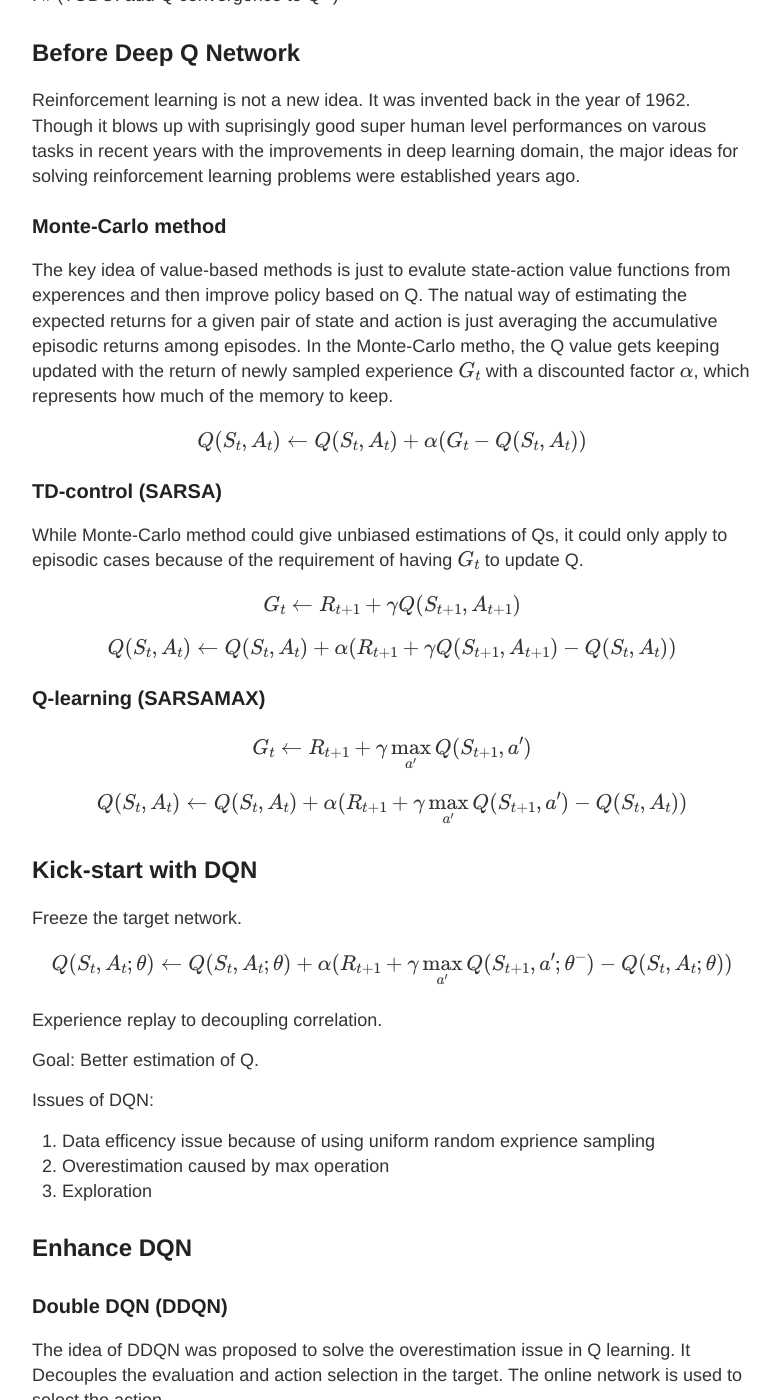
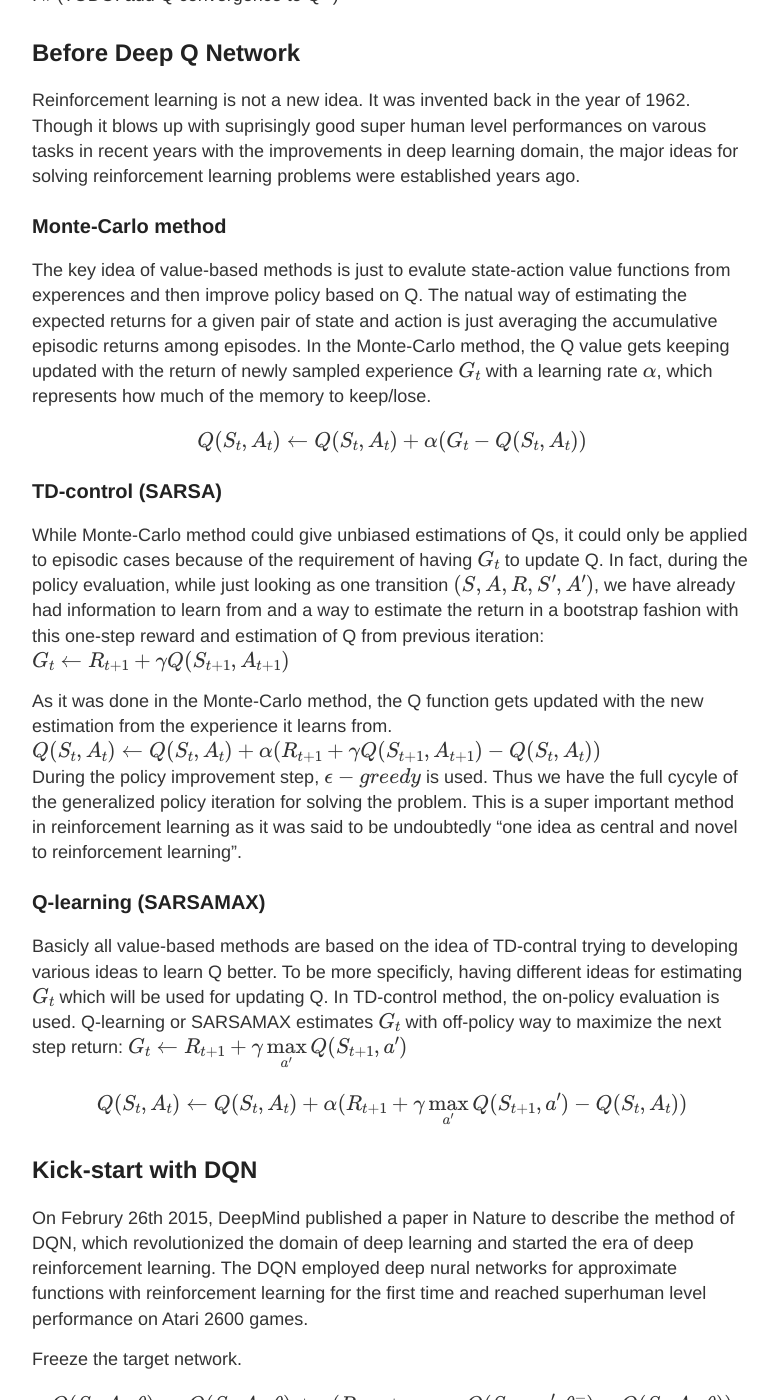
Before and after one commit to jionglearningzhang/jionglearningzhang.github.io, a Jekyll site: the page built from _posts/2019-04-08-on-the-way-of-Q-learning.md, in a window 1280 px wide and 1400 px high, scrolled down 1591 px. Shown: the whole window, without its empty margins (248-1028 px from the left). Built offline with Jekyll 4.4.1, drawn with Linux system fonts in a browser that asks for light colours; formulas are drawn with MathJax 3; some of the changed text lies outside the part shown.

Commit message:
qlearning

```diff
--- a/_posts/2019-04-08-on-the-way-of-Q-learning.md
+++ b/_posts/2019-04-08-on-the-way-of-Q-learning.md
@@ -24,25 +24,28 @@ The goal of reinforcement learning is to establish a policy, based on which to s
 Reinforcement learning is not a new idea. It was invented back in the year of 1962. Though it blows up with suprisingly good super human level performances on varous tasks in recent years with the improvements in deep learning domain, the major ideas for solving reinforcement learning problems were established years ago.
 
 ### Monte-Carlo method
-The key idea of value-based methods is just to evalute state-action value functions from experences and then improve policy based on Q. The natual way of estimating the expected returns for a given pair of state and action is just averaging the accumulative episodic returns among episodes. In the Monte-Carlo metho, the Q value gets keeping updated with the return of newly sampled experience $G_t$ with a discounted factor $\alpha$, which represents how much of the memory to keep.
+The key idea of value-based methods is just to evalute state-action value functions from experences and then improve policy based on Q. The natual way of estimating the expected returns for a given pair of state and action is just averaging the accumulative episodic returns among episodes. In the Monte-Carlo method, the Q value gets keeping updated with the return of newly sampled experience $G_t$ with a learning rate $\alpha$, which represents how much of the memory to keep/lose.
 
 $$Q(S_t, A_t) \leftarrow Q(S_t, A_t) + \alpha (G_t - Q(S_t, A_t))$$
 
 ### TD-control (SARSA)
-While Monte-Carlo method could give unbiased estimations of Qs, it could only apply to episodic cases because of the requirement of having $G_t$ to update Q.
-
+While Monte-Carlo method could give unbiased estimations of Qs, it could only be applied to episodic cases because of the requirement of having $G_t$ to update Q. In fact, during the policy evaluation, while just looking as one transition $(S, A, R, S', A')$, we have already had  information to learn from and a way to estimate the return in a bootstrap fashion with this one-step reward and estimation of Q from previous iteration:
 $$ G_t \leftarrow R_{t+1} + \gamma Q(S_{t+1},A_{t+1}) $$
 
+As it was done in the Monte-Carlo method, the Q function gets updated with the new estimation from the experience it learns from.
 $$Q(S_t, A_t) \leftarrow Q(S_t,A_t) + \alpha (R_{t+1} + \gamma Q(S_{t+1},A_{t+1}) - Q(S_t,A_t))$$
+During the policy improvement step, $\epsilon-greedy$ is used. Thus we have the full cycyle of  the generalized policy iteration for solving the problem. This is a super important method in reinforcement learning as it was said to be undoubtedly "one idea as central and novel to reinforcement learning".
 
 ### Q-learning (SARSAMAX)
-
+Basicly all value-based methods are based on the idea of TD-contral trying to developing various ideas to learn Q better. To be more specificly, having different ideas for estimating $G_t$ which will be used for updating Q. In TD-control method, the on-policy evaluation is used. Q-learning or SARSAMAX estimates $G_t$ with off-policy way to maximize the next step return:
 $$G_t \leftarrow R_{t+1} + \gamma \underset{a'}{\max}Q(S_{t+1}, a')$$
 
 $$Q(S_t, A_t) \leftarrow Q(S_t,A_t) + \alpha (R_{t+1} + \gamma \underset{a'}{\max}Q(S_{t+1}, a') - Q(S_t,A_t))$$
 
 
 ## Kick-start with DQN
+On Februry 26th 2015, DeepMind published a paper in Nature to describe the method of DQN, which revolutionized the domain of deep learning and started the era of deep reinforcement learning. The DQN employed deep nural networks for approximate functions with reinforcement learning for the first time and reached superhuman level performance on Atari 2600 games.
+
 Freeze the target network.
 
 $$Q(S_t, A_t;\theta) \leftarrow Q(S_t,A_t;\theta) + \alpha (R_{t+1} + \gamma \underset{a'}{\max}Q(S_{t+1}, a';\theta^-) - Q(S_t,A_t;\theta))$$
@@ -113,3 +116,4 @@ Asynchronous Methods for Deep Reinforcement Learning](https://arxiv.org/abs/1602
 with Function Approximation](http://web.mit.edu/jnt/www/Papers/J063-97-bvr-td.pdf)
 7. [Algorithms for Reinforcement Learning](https://sites.ualberta.ca/~szepesva/papers/RLAlgsInMDPs.pdf)
 8. [Rainbow: Combining Improvements in Deep Reinforcement Learning](https://arxiv.org/abs/1710.02298)
+9. [Reinforcement Learning: An Introduction](https://mitpress.mit.edu/books/reinforcement-learning-second-edition)
```
